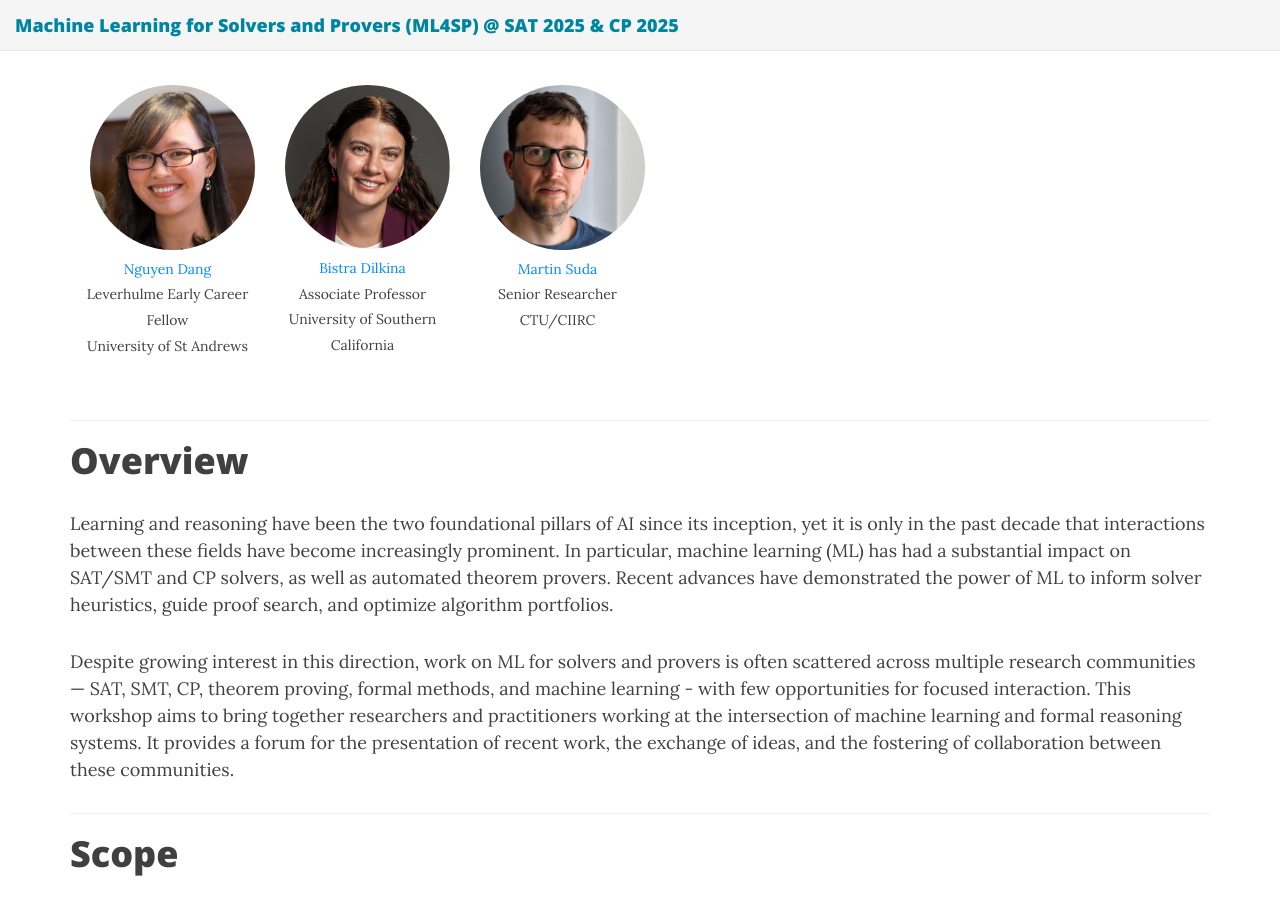
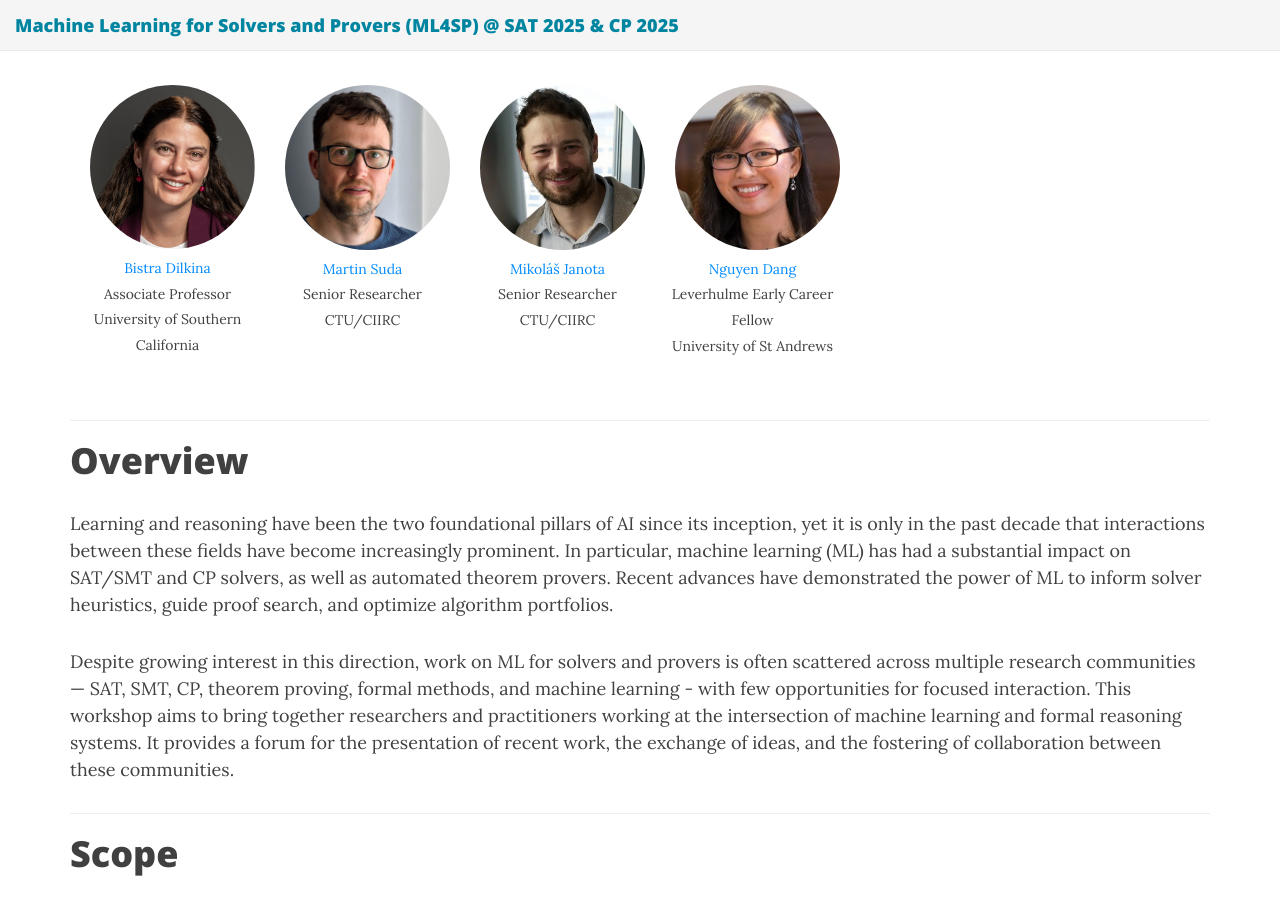
Before and after one commit to ml4sp/ml4sp.github.io, a Jekyll site: the page built from index.md, in a window 1280 px wide and 900 px high, scrolled down 872 px. Built offline with Jekyll 4.4.1, drawn with Linux system fonts in a browser that asks for light colours; nearby versions of some CDN libraries.

Commit message:
add new speaker, minor updates

```diff
--- a/_data/invitedtalks.yml
+++ b/_data/invitedtalks.yml
@@ -1,9 +1,3 @@
-nguyen:
-  name: "Nguyen Dang"
-  url: "https://sites.google.com/site/nguyenttdangxyz/"
-  title: "Leverhulme Early Career Fellow"
-  affiliation: "University of St Andrews"
-  img: "Nguyen_Dang_square.jpeg"
 bistra:
   name: "Bistra Dilkina"
   url: "https://viterbi.usc.edu/directory/faculty/Dilkina/Bistra"
@@ -16,3 +10,15 @@ martin:
   title: "Senior Researcher"
   affiliation: "CTU/CIIRC"
   img: "Martin_Suda_square.jpeg"
+mikolas:
+  name: "Mikoláš Janota"
+  url: "https://people.ciirc.cvut.cz/~janotmik/"
+  title: "Senior Researcher"
+  affiliation: "CTU/CIIRC"
+  img: "Mikolas_Janota_square.webp"
+nguyen:
+  name: "Nguyen Dang"
+  url: "https://sites.google.com/site/nguyenttdangxyz/"
+  title: "Leverhulme Early Career Fellow"
+  affiliation: "University of St Andrews"
+  img: "Nguyen_Dang_square.jpeg"
```
Also changed, not shown: img/Mikolas_Janota.webp (added), img/Mikolas_Janota_square.webp (added).
